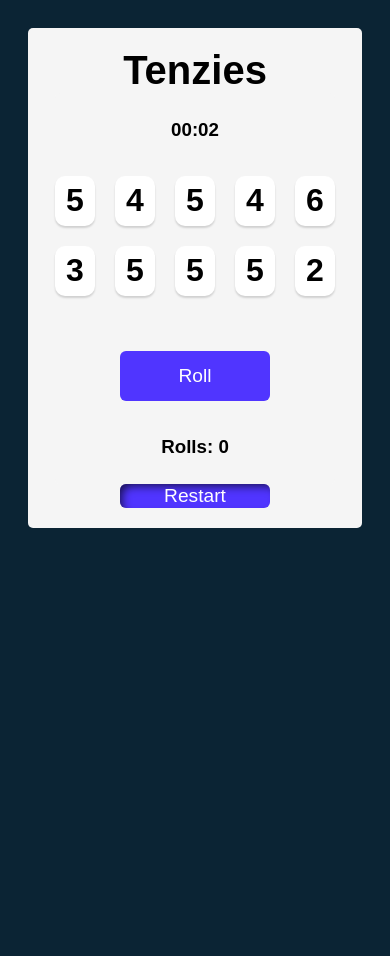
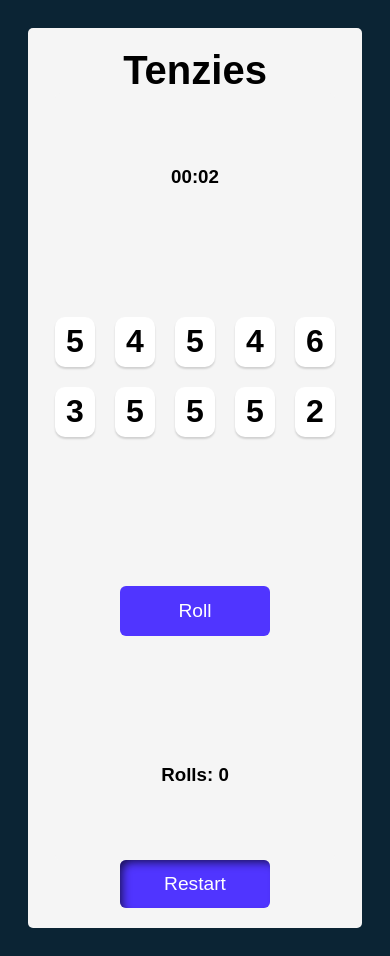
Before and after one commit to stevencartavia/tenzies-game, a React (Create React App) app: page / in a window 390 px wide. Both pictures are taken after a click on the button "Start Game". Before the commit the page ends 844 px from the top, so only its background shows below. Built offline with nearby package versions, Linux system fonts and the light colour scheme.

Commit message:
6 commit

```diff
--- a/src/style.css
+++ b/src/style.css
@@ -82,10 +82,13 @@ main {
 }
 
 @media(max-width: 900px) {
+    main {
+        height: 900px;
+    }
     .game {
         margin: 0 auto;
         background-color: #F5F5F5;
-        height: 900px;
+        height: 800px;
         border-radius: 5px;
         display: flex;
         flex-direction: column;
```
